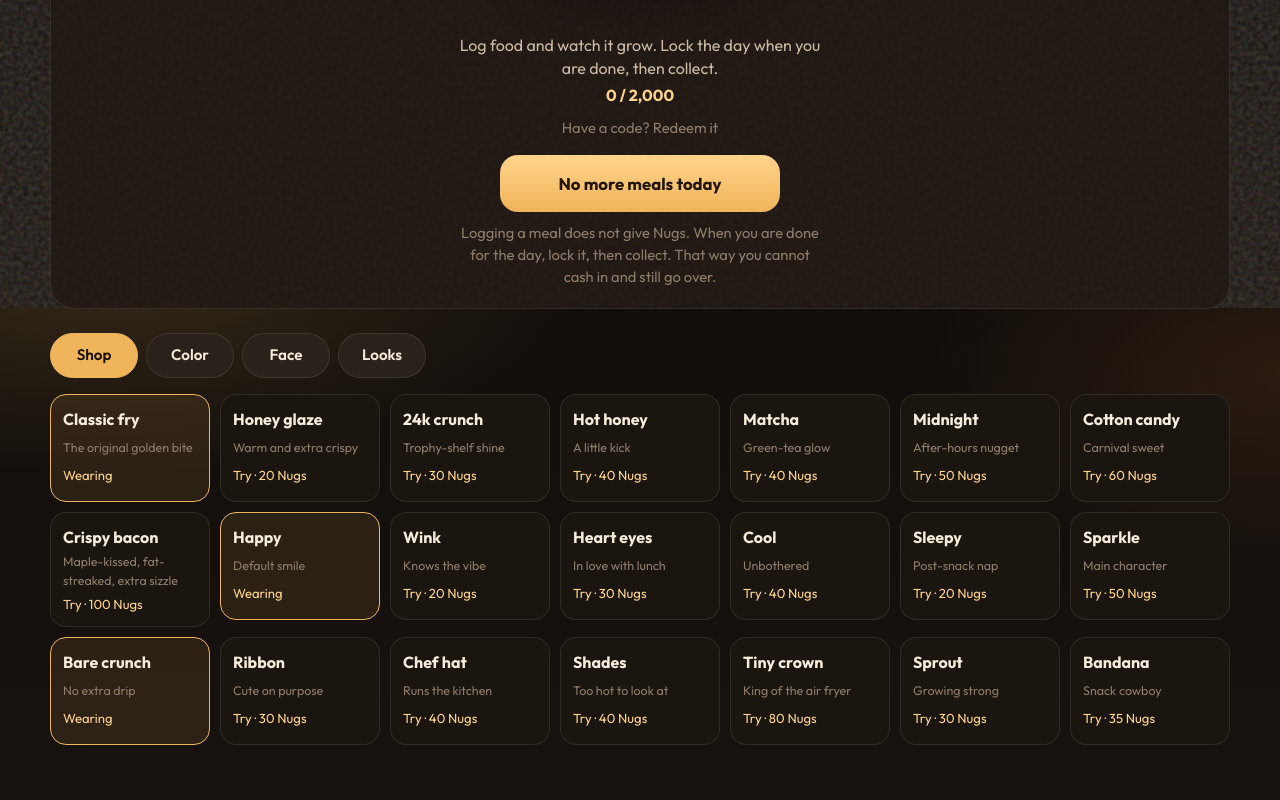
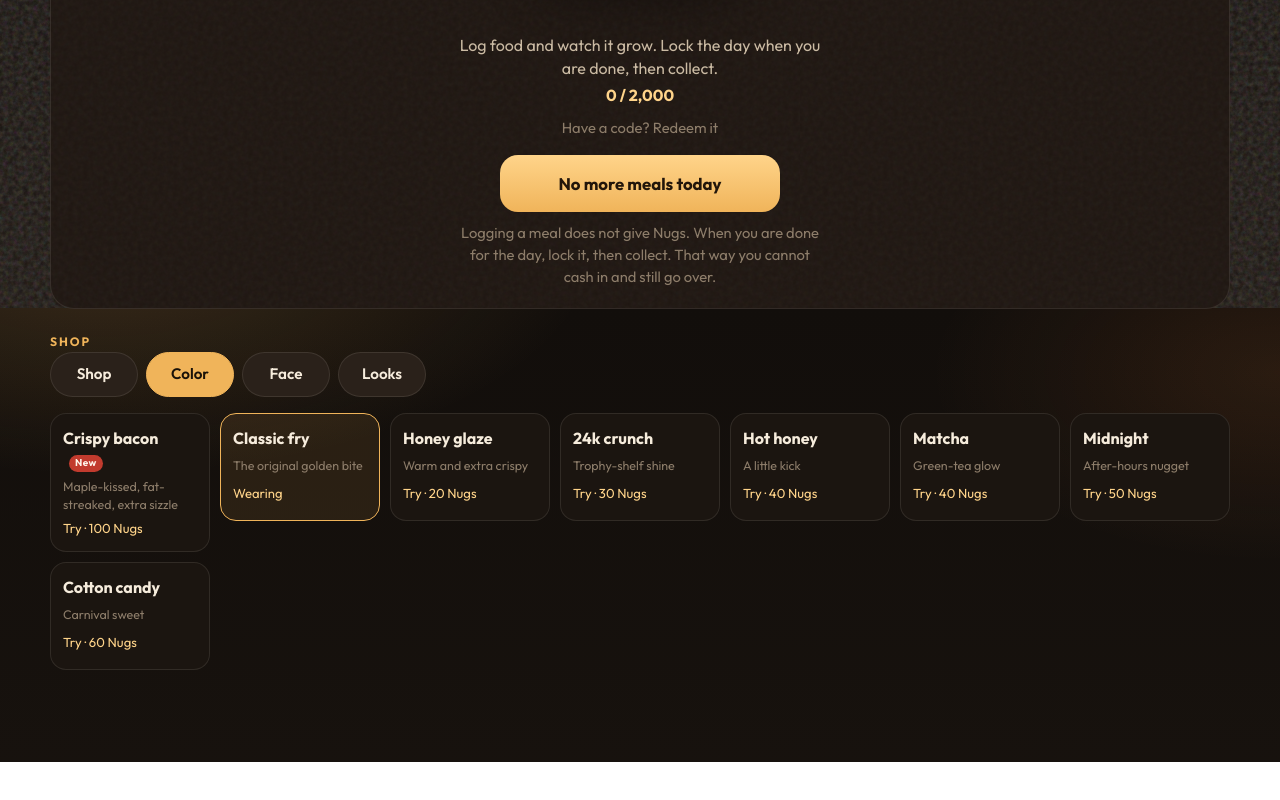
Before and after one commit to FrenchyX10/nuggetcals, a Next.js app: page /nugget in a window 1280 px wide. Shown: the part 492-1292 px from the top of the page. After the commit the page ends 1254 px from the top, so only its background shows below. Built offline with nearby package versions, Linux system fonts and the light colour scheme.

Commit message:
Pin Crispy bacon at the top of the color shop with a New badge.

```diff
--- a/app/globals.css
+++ b/app/globals.css
@@ -1528,6 +1528,19 @@ video {
   font-size: 0.82rem;
 }
 
+.nug-new {
+  display: inline-block;
+  margin-left: 6px;
+  padding: 1px 6px;
+  border-radius: 999px;
+  background: #c23b2e;
+  color: #fff4ea;
+  font-size: 0.62rem;
+  font-weight: 700;
+  letter-spacing: 0.04em;
+  vertical-align: middle;
+}
+
 .nug-trybar {
   position: sticky;
   bottom: 8px;
--- a/components/NuggetApp.tsx
+++ b/components/NuggetApp.tsx
@@ -37,7 +37,7 @@ export function NuggetApp() {
   const [save, setSave] = useState<NuggetSave | null>(null);
   const [todayCalories, setTodayCalories] = useState(0);
   const [planCalories, setPlanCalories] = useState(2000);
-  const [tab, setTab] = useState<ShopKind | "all">("all");
+  const [tab, setTab] = useState<ShopKind | "all">("color");
   const [toast, setToast] = useState<string | null>(null);
   const [trying, setTrying] = useState<ShopItem | null>(null);
 
@@ -75,7 +75,7 @@ export function NuggetApp() {
     return SHOP.filter((item) => {
       if (item.secret && !owned.has(item.id)) return false;
       return tab === "all" || item.kind === tab;
-    });
+    }).sort((a, b) => Number(Boolean(b.featured)) - Number(Boolean(a.featured)));
   }, [tab, save]);
 
   if (!save) {
@@ -208,6 +208,7 @@ export function NuggetApp() {
         </section>
 
         <section className="nug-shop">
+          <p className="card-kicker">Shop</p>
           <div className="chips size-picks" aria-label="Customize">
             {TABS.map((item) => (
               <button
@@ -236,7 +237,10 @@ export function NuggetApp() {
                     className={`nug-sku ${wearing || previewing ? "is-on" : ""}`}
                     onClick={() => tryItem(item)}
                   >
-                    <strong>{item.name}</strong>
+                    <strong>
+                      {item.name}
+                      {item.featured && !owned ? <span className="nug-new">New</span> : null}
+                    </strong>
                     <small>{item.blurb}</small>
                     <em>
                       {wearing
--- a/lib/nugget.ts
+++ b/lib/nugget.ts
@@ -20,6 +20,7 @@ export type ShopItem = {
   blurb: string;
   cost: number;
   secret?: boolean;
+  featured?: boolean;
 };
 
 export type NuggetSave = {
@@ -41,19 +42,20 @@ const KEY = "nuggetcals-nugget-v1";
 
 export const SHOP: ShopItem[] = [
   { id: "classic", kind: "color", name: "Classic fry", blurb: "The original golden bite", cost: 0 },
+  {
+    id: "bacon",
+    kind: "color",
+    name: "Crispy bacon",
+    blurb: "Maple-kissed, fat-streaked, extra sizzle",
+    cost: 100,
+    featured: true,
+  },
   { id: "honey", kind: "color", name: "Honey glaze", blurb: "Warm and extra crispy", cost: 20 },
   { id: "golden", kind: "color", name: "24k crunch", blurb: "Trophy-shelf shine", cost: 30 },
   { id: "spicy", kind: "color", name: "Hot honey", blurb: "A little kick", cost: 40 },
   { id: "matcha", kind: "color", name: "Matcha", blurb: "Green-tea glow", cost: 40 },
   { id: "midnight", kind: "color", name: "Midnight", blurb: "After-hours nugget", cost: 50 },
   { id: "cotton", kind: "color", name: "Cotton candy", blurb: "Carnival sweet", cost: 60 },
-  {
-    id: "bacon",
-    kind: "color",
-    name: "Crispy bacon",
-    blurb: "Maple-kissed, fat-streaked, extra sizzle",
-    cost: 100,
-  },
   {
     id: "spider",
     kind: "color",
```
